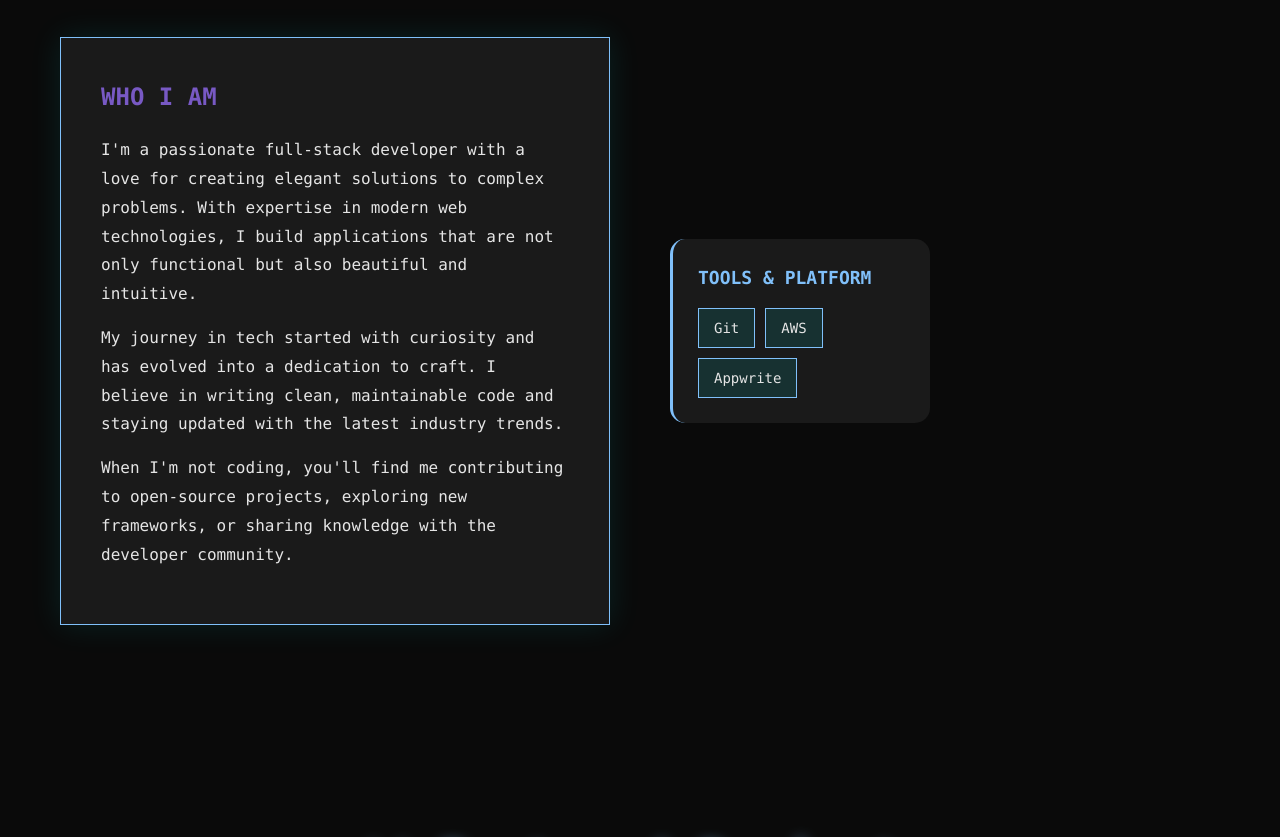
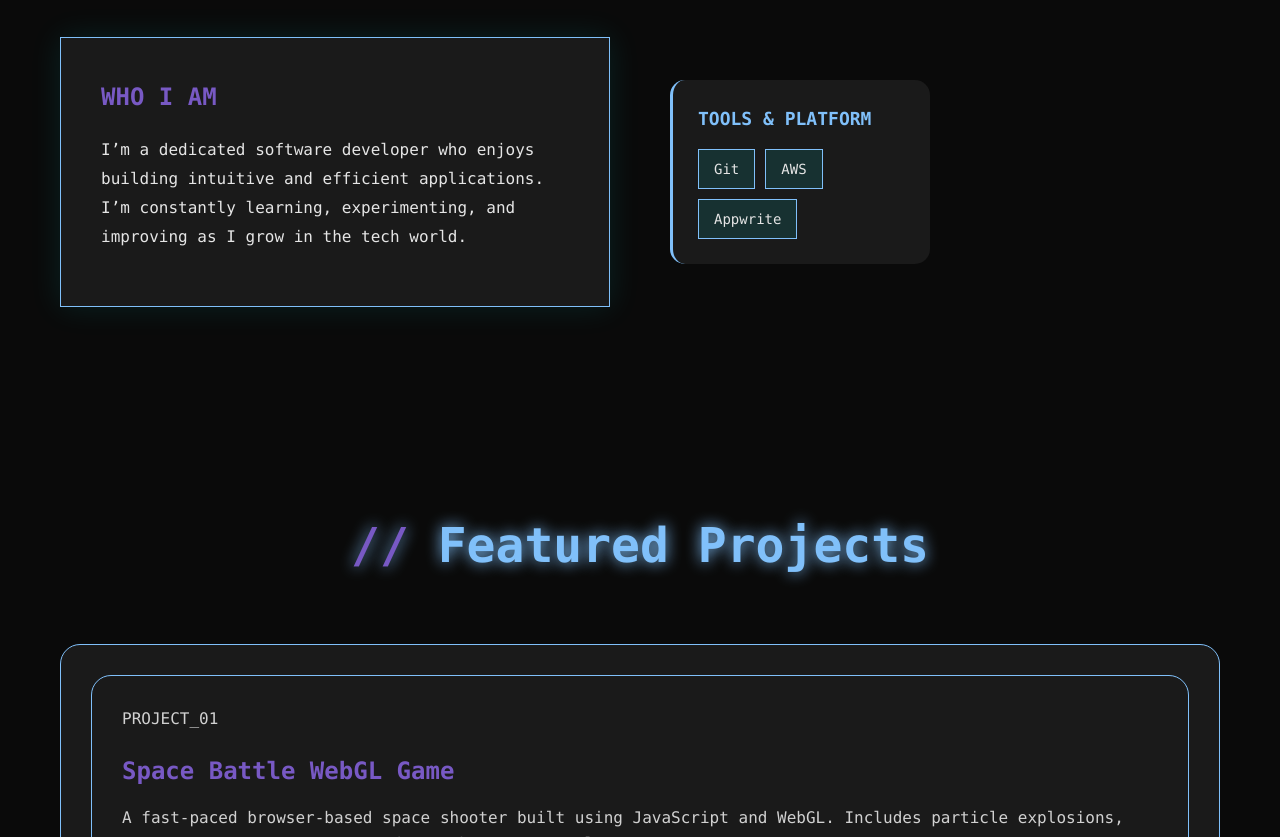
Before and after one commit to Jeremia-dotcom/Portfolio, a plain HTML site: page index.html in a window 1280 px wide. Shown: the part 1000-1837 px from the top of the page. Drawn offline with Linux system fonts and the light colour scheme.

Commit message:
Update index.html

```diff
--- a/index.html
+++ b/index.html
@@ -598,9 +598,7 @@
         <div class="about-grid">
             <div class="about-content">
                 <h3>WHO I AM</h3>
-                <p>I'm a passionate full-stack developer with a love for creating elegant solutions to complex problems. With expertise in modern web technologies, I build applications that are not only functional but also beautiful and intuitive.</p>
-                <p>My journey in tech started with curiosity and has evolved into a dedication to craft. I believe in writing clean, maintainable code and staying updated with the latest industry trends.</p>
-                <p>When I'm not coding, you'll find me contributing to open-source projects, exploring new frameworks, or sharing knowledge with the developer community.</p>
+           <p>I’m a dedicated software developer who enjoys building intuitive and efficient applications. I’m constantly learning, experimenting, and improving as I grow in the tech world.</p>
             </div>
 
             <div class="skills-grid">
```
